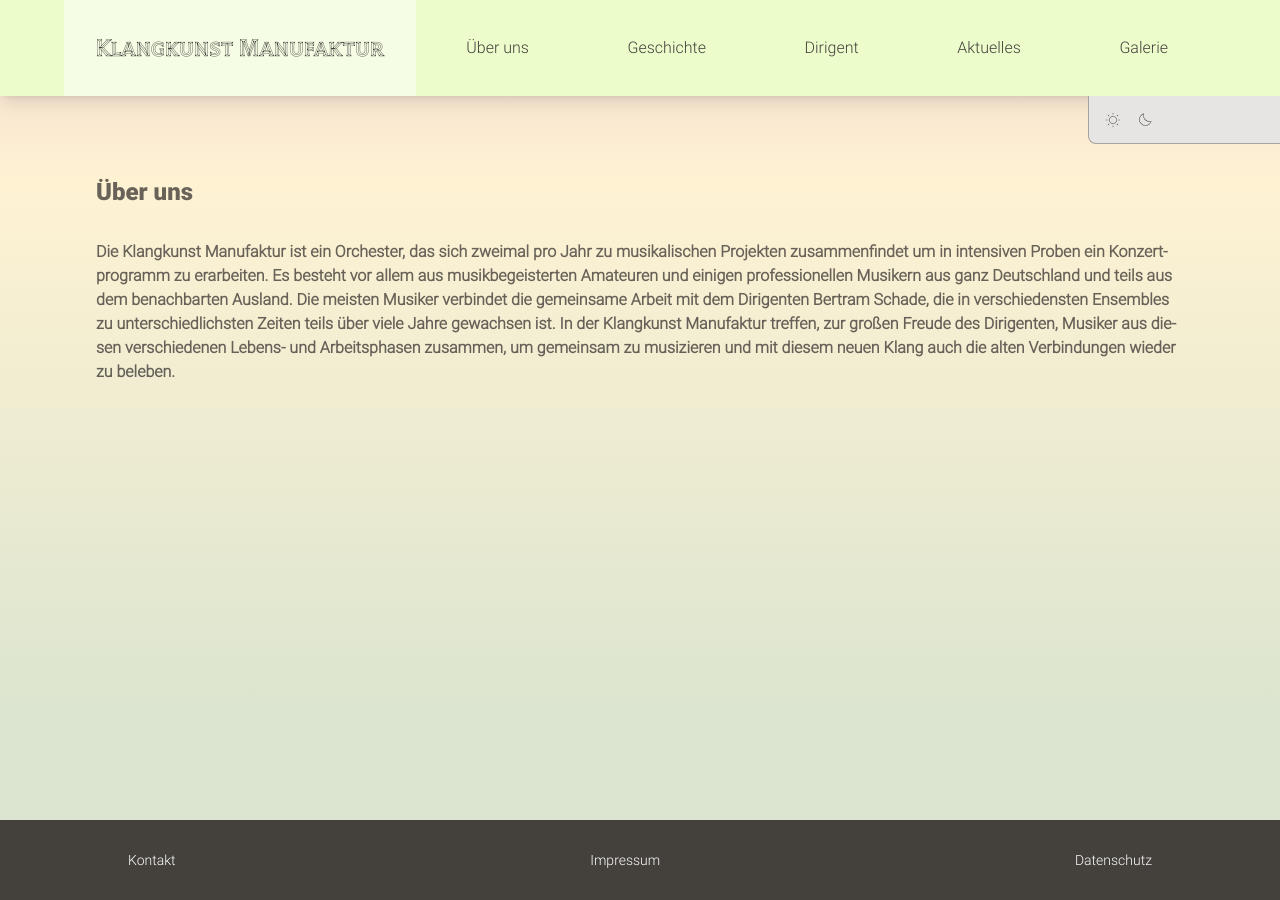
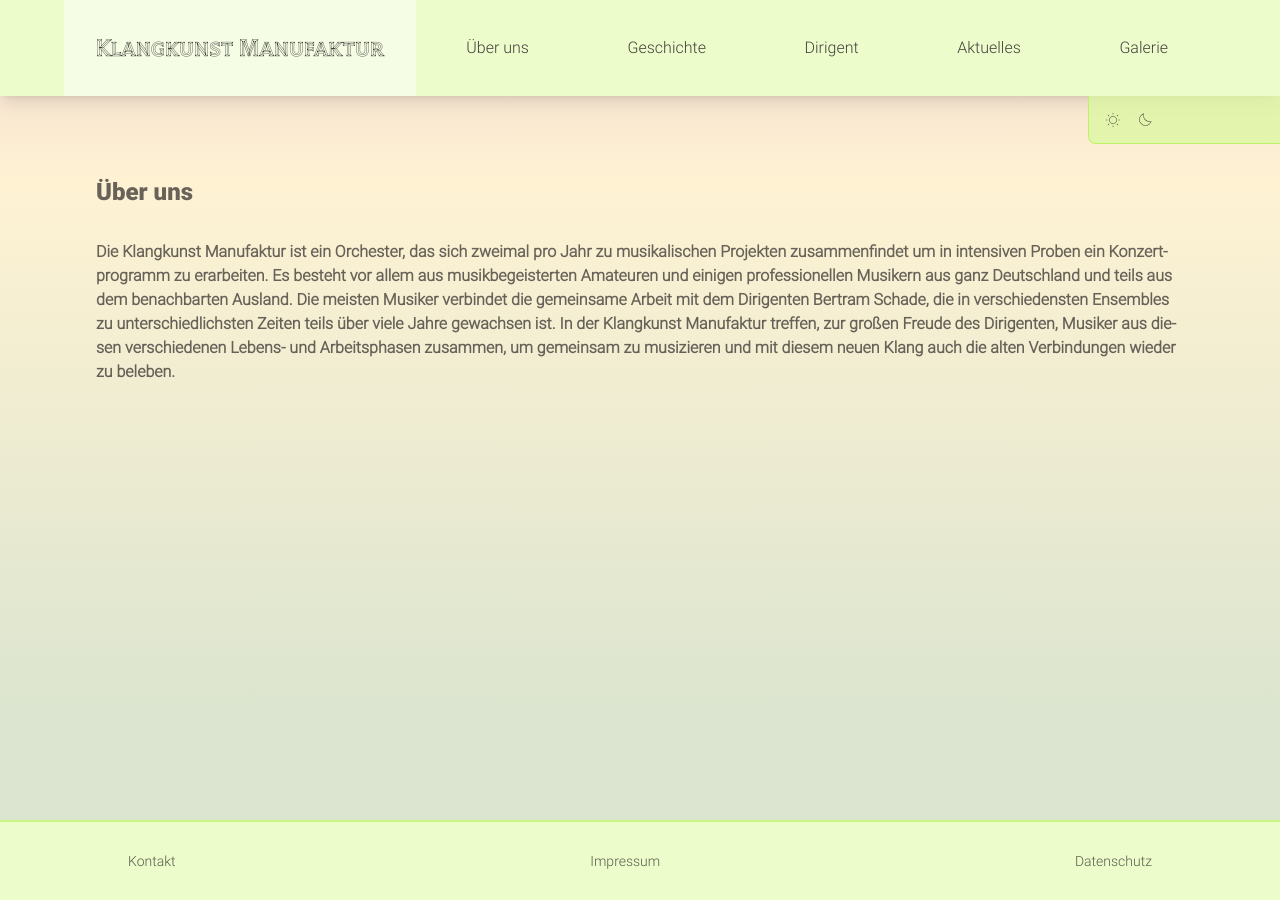
Before and after one commit to FrankWuensch/klangkunst_website_project, a Jekyll site: the page built from index.html, in a window 1280 px wide. Built offline with Jekyll 4.4.1, drawn with Linux system fonts in a browser that asks for light colours.

Commit message:
correct style of darkmode and add darkmode handling for scrollbars

```diff
--- a/_includes/footer.html
+++ b/_includes/footer.html
@@ -1,9 +1,9 @@
-<div class="fixed bottom-0 h-20 w-full bg-stone-700 bg-fixed">
+<div class="fixed bottom-0 h-12 w-full border-t-2 border-lime-300/70 bg-lime-100 bg-fixed text-xs text-stone-900/70 xl:h-20 xl:text-sm dark:border-stone-900/70 dark:bg-stone-800/70 dark:text-white/50">
   <div
-    class="mx-auto flex h-full w-full max-w-6xl items-center justify-between px-8 text-center text-sm text-white"
+    class="mx-auto flex h-full w-full max-w-6xl items-center justify-between px-8 text-center"
   >
     {%for element in site.footer_elements%}
-    <a href="{{element.ref}}" class="flex h-full items-center px-8">
+    <a href="{{element.ref}}" class="flex h-full items-center px-8 hover:text-black dark:hover:text-white/80">
       <div>{{element.name}}</div>
     </a>
     {%endfor%}
--- a/_includes/header.html
+++ b/_includes/header.html
@@ -28,7 +28,7 @@
     {%endfor%}
   </span>
 </div>
-<div class="absolute right-0 top-0 z-10 mt-20 flex h-12 w-48 flex-row items-center gap-x-4 rounded-bl-lg border-b border-l border-stone-400 bg-stone-200 pl-4 max-xl:hidden xl:mt-24 dark:border-black dark:bg-stone-700">
+<div class="absolute right-0 top-0 z-10 mt-20 flex h-12 w-48 flex-row items-center gap-x-4 rounded-bl-lg border-b border-l border-lime-300 bg-lime-200/70 pl-4 max-xl:hidden xl:mt-24 dark:border-stone-900 dark:bg-stone-800/70">
 <span id="light-mode-btn"
   class="icon-[ph--sun-thin] hover:cursor-pointer hover:font-black hover:text-black hover:dark:text-white"
 >
--- a/_layouts/default.html
+++ b/_layouts/default.html
@@ -48,7 +48,7 @@
       class="flex h-full w-full flex-col px-8 py-28 xl:px-24 xl:py-32"
       id="content"
     >
-      <div class="max-w-6xl">
+      <div class="max-w-6xl xl:mx-auto">
         <h1 class="title pb-8 xl:mt-12">{{page.title_info_1}}</h1>
         <p style="hyphens: auto">{{page.info_1}}</p>
       </div>
--- a/dist/output.css
+++ b/dist/output.css
@@ -704,10 +704,6 @@
   height: 4rem;
 }
 
-.h-20 {
-  height: 5rem;
-}
-
 .h-full {
   height: 100%;
 }
@@ -738,6 +734,10 @@
 
 .max-w-6xl {
   max-width: 72rem;
+}
+
+.max-w-7xl {
+  max-width: 80rem;
 }
 
 .flex-1 {
@@ -853,6 +853,15 @@
   border-top-width: 2px;
 }
 
+.border-lime-300 {
+  --tw-border-opacity: 1;
+  border-color: rgb(190 242 100 / var(--tw-border-opacity));
+}
+
+.border-lime-300\/70 {
+  border-color: rgb(190 242 100 / 0.7);
+}
+
 .border-stone-400 {
   --tw-border-opacity: 1;
   border-color: rgb(168 162 158 / var(--tw-border-opacity));
@@ -863,14 +872,13 @@
   background-color: rgb(236 252 203 / var(--tw-bg-opacity));
 }
 
+.bg-lime-200\/70 {
+  background-color: rgb(217 249 157 / 0.7);
+}
+
 .bg-stone-200 {
   --tw-bg-opacity: 1;
   background-color: rgb(231 229 228 / var(--tw-bg-opacity));
-}
-
-.bg-stone-700 {
-  --tw-bg-opacity: 1;
-  background-color: rgb(68 64 60 / var(--tw-bg-opacity));
 }
 
 .bg-white\/50 {
@@ -961,18 +969,17 @@
   line-height: 1.75rem;
 }
 
-.text-sm {
-  font-size: 0.875rem;
-  line-height: 1.25rem;
+.text-xs {
+  font-size: 0.75rem;
+  line-height: 1rem;
 }
 
 .text-stone-800\/70 {
   color: rgb(41 37 36 / 0.7);
 }
 
-.text-white {
-  --tw-text-opacity: 1;
-  color: rgb(255 255 255 / var(--tw-text-opacity));
+.text-stone-900\/70 {
+  color: rgb(28 25 23 / 0.7);
 }
 
 .shadow-lg {
@@ -995,6 +1002,44 @@
 .blur-sm {
   --tw-blur: blur(4px);
   filter: var(--tw-blur) var(--tw-brightness) var(--tw-contrast) var(--tw-grayscale) var(--tw-hue-rotate) var(--tw-invert) var(--tw-saturate) var(--tw-sepia) var(--tw-drop-shadow);
+}
+
+/* For WebKit/Blink browsers */
+
+.dark ::-webkit-scrollbar {
+  width: 12px;
+}
+
+/* For Firefox */
+
+.dark {
+  scrollbar-width: thin;
+  scrollbar-color: #333 #222;
+  /* dark grey on black */
+}
+
+/* Track */
+
+.dark ::-webkit-scrollbar-track {
+  background: #222;
+  /* same as background color */
+}
+
+/* Handle */
+
+.dark ::-webkit-scrollbar-thumb {
+  background-color: #333;
+  /* grey */
+  border-radius: 10px;
+  border: 3px solid #222;
+  /* same as track */
+}
+
+/* Handle on hover */
+
+.dark ::-webkit-scrollbar-thumb:hover {
+  background-color: #555;
+  /* slightly lighter grey */
 }
 
 .header {
@@ -1062,6 +1107,11 @@
 }
 
 @media (min-width: 1280px) {
+  .xl\:mx-auto {
+    margin-left: auto;
+    margin-right: auto;
+  }
+
   .xl\:mt-12 {
     margin-top: 3rem;
   }
@@ -1072,6 +1122,10 @@
 
   .xl\:hidden {
     display: none;
+  }
+
+  .xl\:h-20 {
+    height: 5rem;
   }
 
   .xl\:h-24 {
@@ -1091,6 +1145,11 @@
   .xl\:pb-24 {
     padding-bottom: 6rem;
   }
+
+  .xl\:text-sm {
+    font-size: 0.875rem;
+    line-height: 1.25rem;
+  }
 }
 
 .dark\:divide-stone-600:where(.dark, .dark *) > :not([hidden]) ~ :not([hidden]) {
@@ -1103,14 +1162,18 @@
   border-color: rgb(41 37 36 / var(--tw-divide-opacity));
 }
 
-.dark\:border-black:where(.dark, .dark *) {
-  --tw-border-opacity: 1;
-  border-color: rgb(0 0 0 / var(--tw-border-opacity));
-}
-
 .dark\:border-stone-800:where(.dark, .dark *) {
   --tw-border-opacity: 1;
   border-color: rgb(41 37 36 / var(--tw-border-opacity));
+}
+
+.dark\:border-stone-900:where(.dark, .dark *) {
+  --tw-border-opacity: 1;
+  border-color: rgb(28 25 23 / var(--tw-border-opacity));
+}
+
+.dark\:border-stone-900\/70:where(.dark, .dark *) {
+  border-color: rgb(28 25 23 / 0.7);
 }
 
 .dark\:bg-black\/10:where(.dark, .dark *) {
@@ -1121,14 +1184,13 @@
   background-color: rgb(26 46 5 / 0.7);
 }
 
-.dark\:bg-stone-700:where(.dark, .dark *) {
-  --tw-bg-opacity: 1;
-  background-color: rgb(68 64 60 / var(--tw-bg-opacity));
-}
-
 .dark\:bg-stone-800:where(.dark, .dark *) {
   --tw-bg-opacity: 1;
   background-color: rgb(41 37 36 / var(--tw-bg-opacity));
+}
+
+.dark\:bg-stone-800\/70:where(.dark, .dark *) {
+  background-color: rgb(41 37 36 / 0.7);
 }
 
 .dark\:from-orange-950:where(.dark, .dark *) {
@@ -1183,6 +1245,10 @@
   color: rgb(255 255 255 / 0.7);
 }
 
+.dark\:hover\:text-white\/80:hover:where(.dark, .dark *) {
+  color: rgb(255 255 255 / 0.8);
+}
+
 .hover\:dark\:text-white:where(.dark, .dark *):hover {
   --tw-text-opacity: 1;
   color: rgb(255 255 255 / var(--tw-text-opacity));
--- a/geschichte.html
+++ b/geschichte.html
@@ -4,7 +4,7 @@
 title_info_1: Vergangene Konzerte
 ---
 
-<div class="flex w-full overflow-y-auto">
+<div class="mx-auto flex w-full max-w-7xl overflow-y-auto">
   <div class="flex w-full flex-row flex-wrap gap-x-8 gap-y-12">
     {%for poster in site.posters reversed%}
     <div class="flex w-80 flex-col gap-y-4 whitespace-nowrap">
```
Also changed, not shown: src/input.css (+28 -0 lines), 4 other files.
